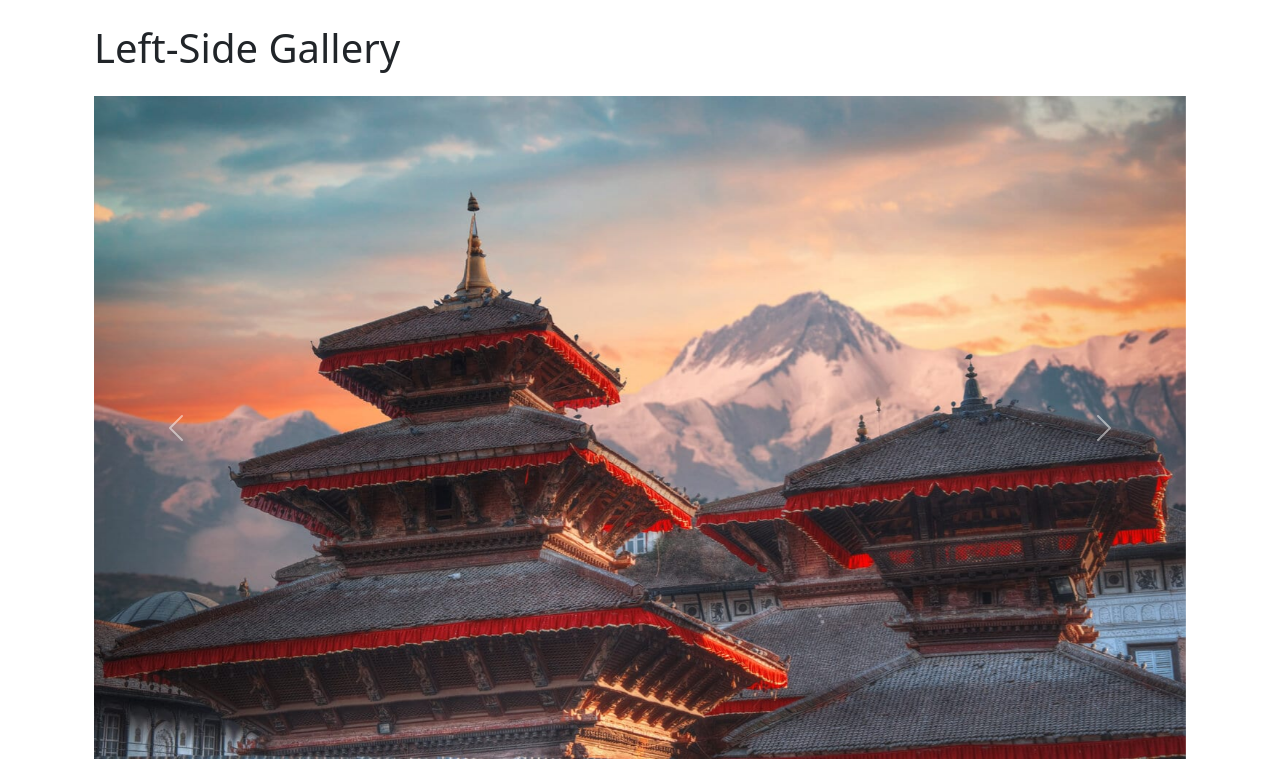
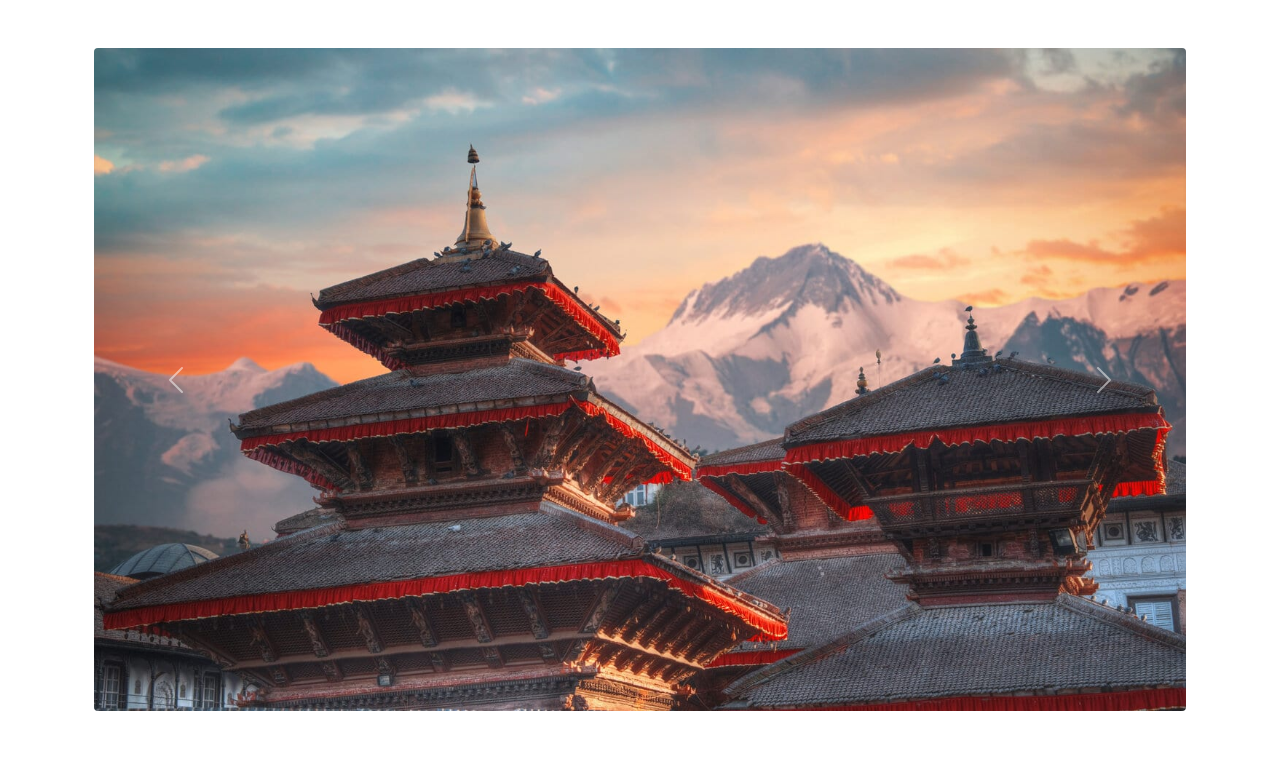
Before and after one commit to Sujal-Khatri/Municipal_Solutions, a Django app: page /gallery/left/ in a window 1280 px wide. Shown: the part 58-817 px from the top of the page. Run offline with Django 5.2, Linux system fonts and the light colour scheme.

Commit message:
gallery work done

```diff
--- a/municipal_solutions/urls.py
+++ b/municipal_solutions/urls.py
@@ -18,11 +18,14 @@ from django.contrib import admin
 from django.urls import path, include
 from django.conf import settings
 from django.conf.urls.static import static
+from services import views as service_views
 
 urlpatterns = [
     path('admin/', admin.site.urls),
     path('accounts/', include('accounts.urls')),
     path('', include('services.urls')),
+    path('gallery/left/', service_views.gallery_left, name='gallery_left'),
+    path('gallery/right/', service_views.gallery_right, name='gallery_right'),
 
 ]
 if settings.DEBUG:
--- a/services/views.py
+++ b/services/views.py
@@ -33,18 +33,20 @@ def _list_gallery(dir_name):
     return [f'css/img/{dir_name}/{fname}' for fname in files]
 
 def gallery_left(request):
-    images = _list_gallery('gallery_left')
-    return render(request, 'accounts/gallery.html', {
-        'images': images,
-        'title': 'Left-Side Gallery'
-    })
+    # Point at your static folder
+    img_dir = os.path.join(settings.BASE_DIR, 'static/css/img/gallery_left')
+    files  = sorted(f for f in os.listdir(img_dir)
+                    if f.lower().endswith(('.jpg','.jpeg','.png')))
+    # build the static paths
+    images = [f'css/img/gallery_left/{fname}' for fname in files]
+    return render(request, 'gallery_left.html', {'images': images})
 
 def gallery_right(request):
-    images = _list_gallery('gallery_right')
-    return render(request, 'accounts/gallery.html', {
-        'images': images,
-        'title': 'Right-Side Gallery'
-    })
+    img_dir = os.path.join(settings.BASE_DIR, 'static/css/img/gallery_right')
+    files  = sorted(f for f in os.listdir(img_dir)
+                    if f.lower().endswith(('.jpg','.jpeg','.png')))
+    images = [f'css/img/gallery_right/{fname}' for fname in files]
+    return render(request, 'gallery_right.html', {'images': images})
 
 #for reports
 def reports(request):
--- a/templates/gallery_left.html
+++ b/templates/gallery_left.html
@@ -1,8 +1,28 @@
 {% extends 'base.html' %}
+{% load static %}
+
 {% block content %}
-  <div class="container mt-5 text-center">
-    <h1>Left-Side Gallery</h1>
-    <!-- later: loop through images, etc -->
-    <p>Coming soon…</p>
+<div class="container my-5">
+
+
+  <div id="carouselLeft" class="carousel slide" data-bs-ride="carousel">
+    <div class="carousel-inner">
+      {% for img in images %}
+      <div class="carousel-item {% if forloop.first %}active{% endif %}">
+        <img src="{% static img %}"
+             class="d-block w-100 rounded"
+             alt="Slide {{ forloop.counter }}">
+      </div>
+      {% endfor %}
+    </div>
+    <button class="carousel-control-prev" type="button"
+            data-bs-target="#carouselLeft" data-bs-slide="prev">
+      <span class="carousel-control-prev-icon"></span>
+    </button>
+    <button class="carousel-control-next" type="button"
+            data-bs-target="#carouselLeft" data-bs-slide="next">
+      <span class="carousel-control-next-icon"></span>
+    </button>
   </div>
+</div>
 {% endblock %}
```
Also changed, not shown: templates/gallery_right.html (+24 -4 lines).
